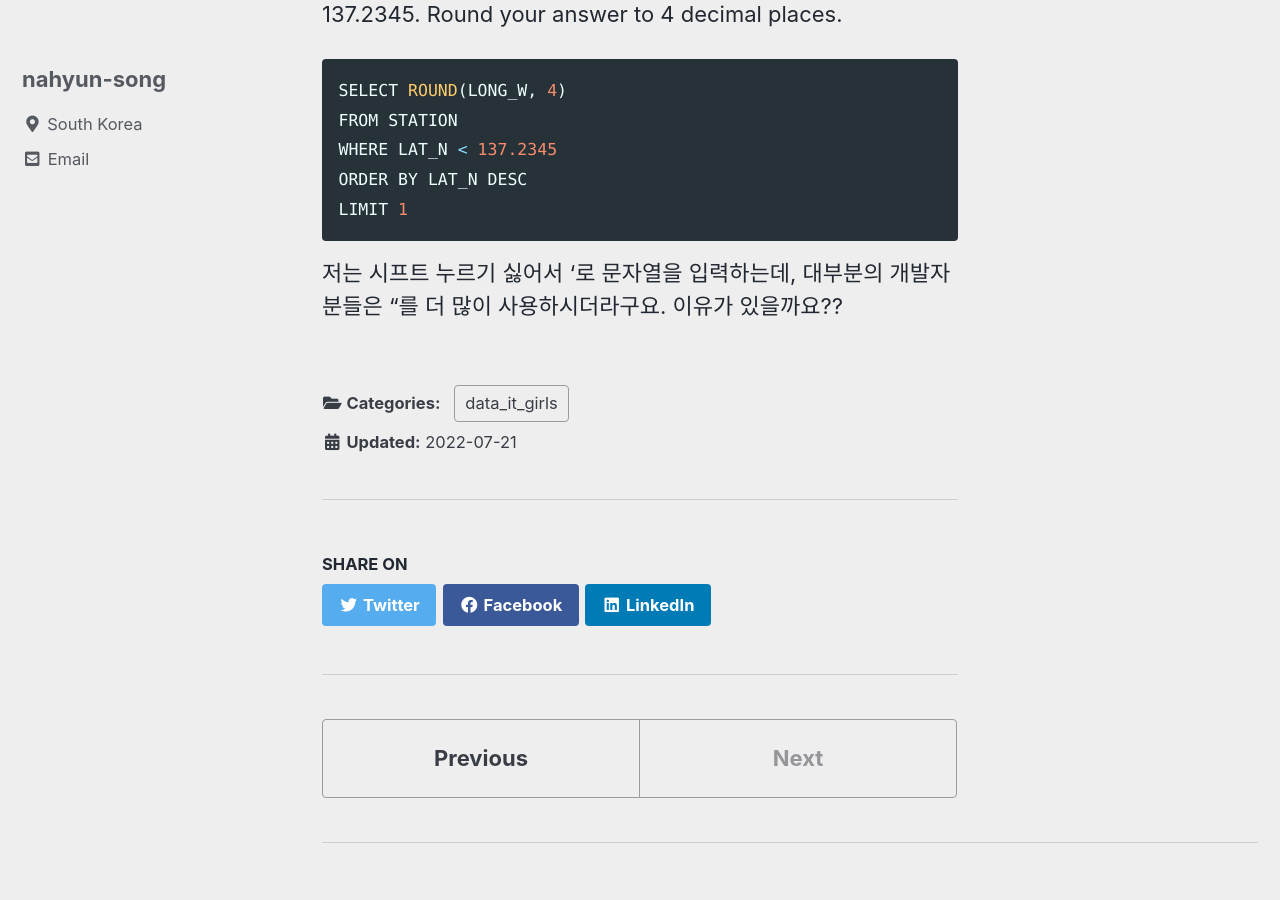
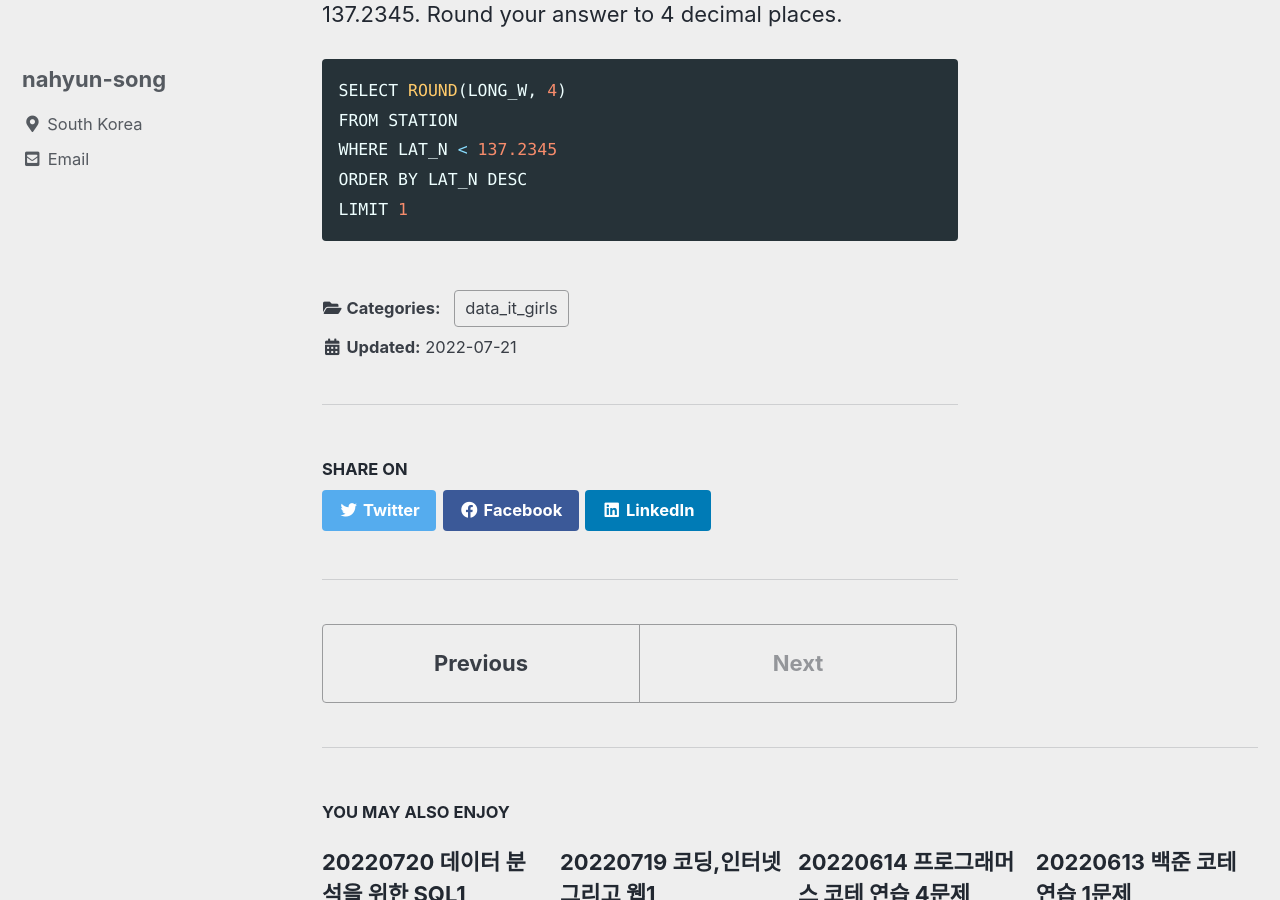
Before and after one commit to nahyun-song/nahyun-song.github.io, a Jekyll site: the page built from _posts/2022-07-21-131.md, in a window 1280 px wide and 900 px high, scrolled down 3193 px. Built offline with Jekyll 4.4.1, drawn with Linux system fonts in a browser that asks for light colours; cached includes are drawn as plain includes.

Commit message:
Update 2022-07-21-131.md

````diff
--- a/_posts/2022-07-21-131.md
+++ b/_posts/2022-07-21-131.md
@@ -96,5 +96,3 @@
 ORDER BY LAT_N DESC
 LIMIT 1
 ```
-
-저는 시프트 누르기 싫어서 '로 문자열을 입력하는데, 대부분의 개발자분들은 "를 더 많이 사용하시더라구요. 이유가 있을까요??
````
